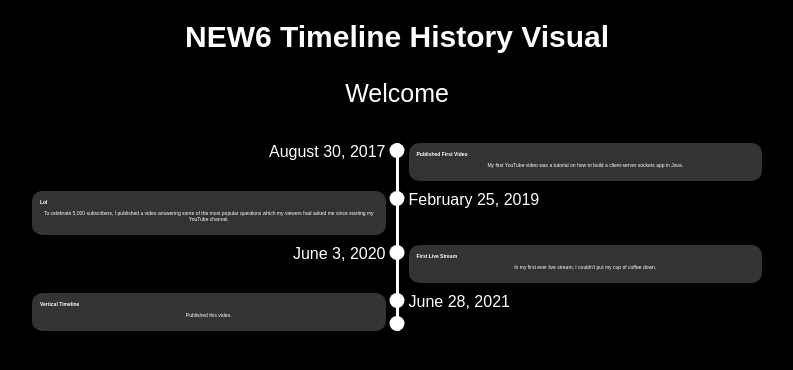
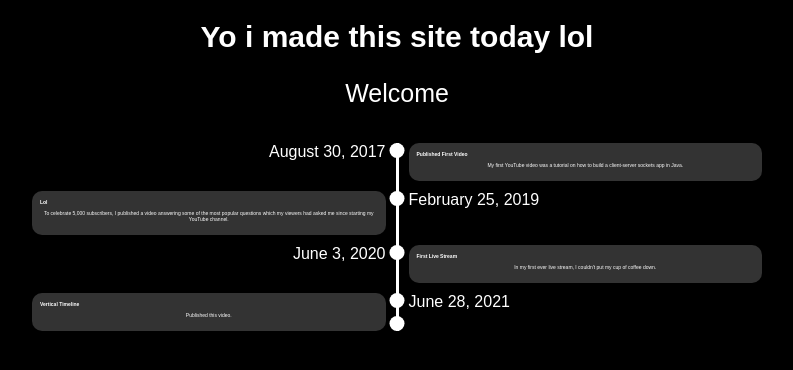
Before and after one commit to easternsavageman/easternsavageman.github.io, a plain HTML site: page index.html in a window 1280 px wide. Shown: the whole page, without its empty margins (243-1036 px from the left). Drawn offline with Linux system fonts and the light colour scheme.

Commit message:
Update index.html

```diff
--- a/index.html
+++ b/index.html
@@ -7,7 +7,7 @@
         <link rel="stylesheet" href="style.css">
     </head>
     <body>
-        <h1>NEW6 Timeline History Visual</h1>
+        <h1>Yo i made this site today lol</h1>
         <p>Welcome</p>
         <div class="timeline">
 
```
